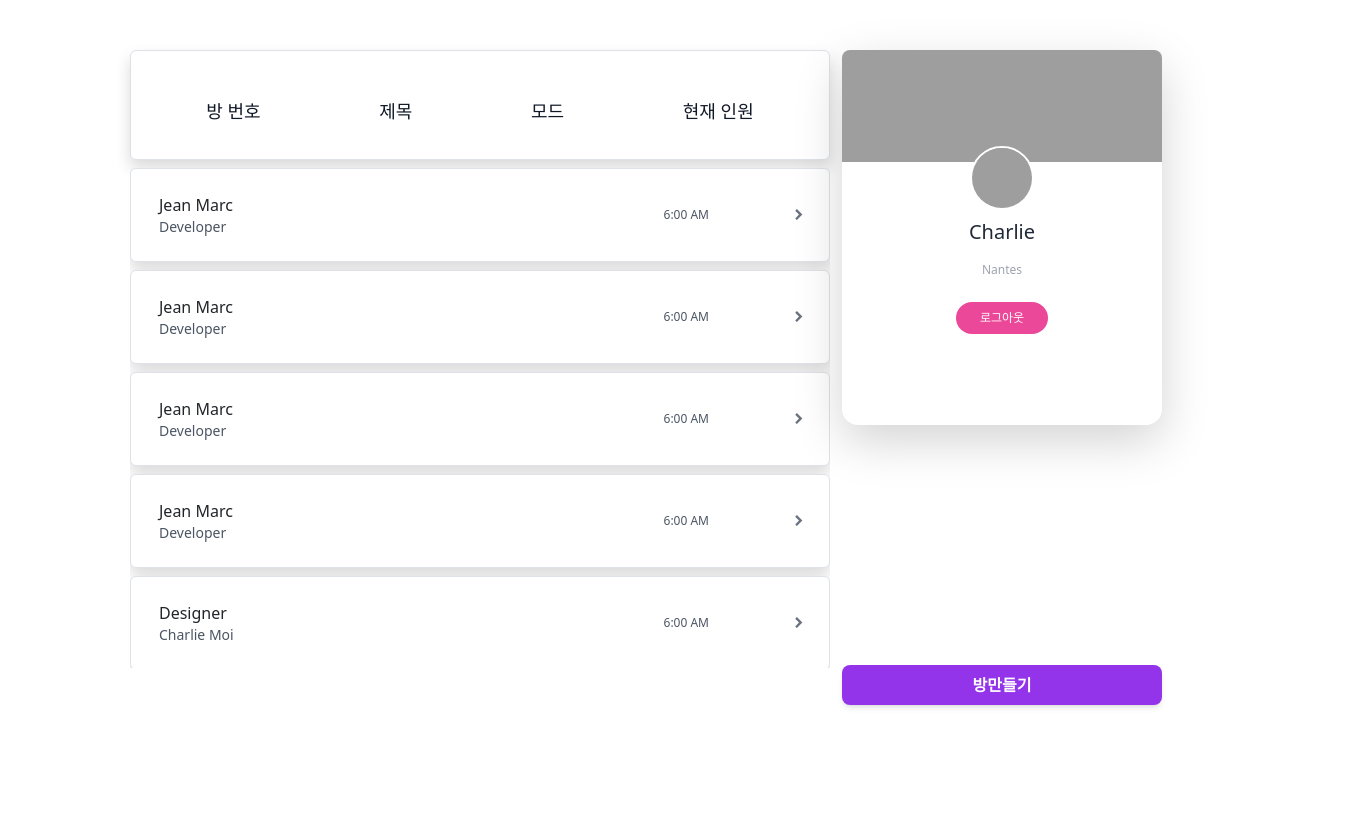
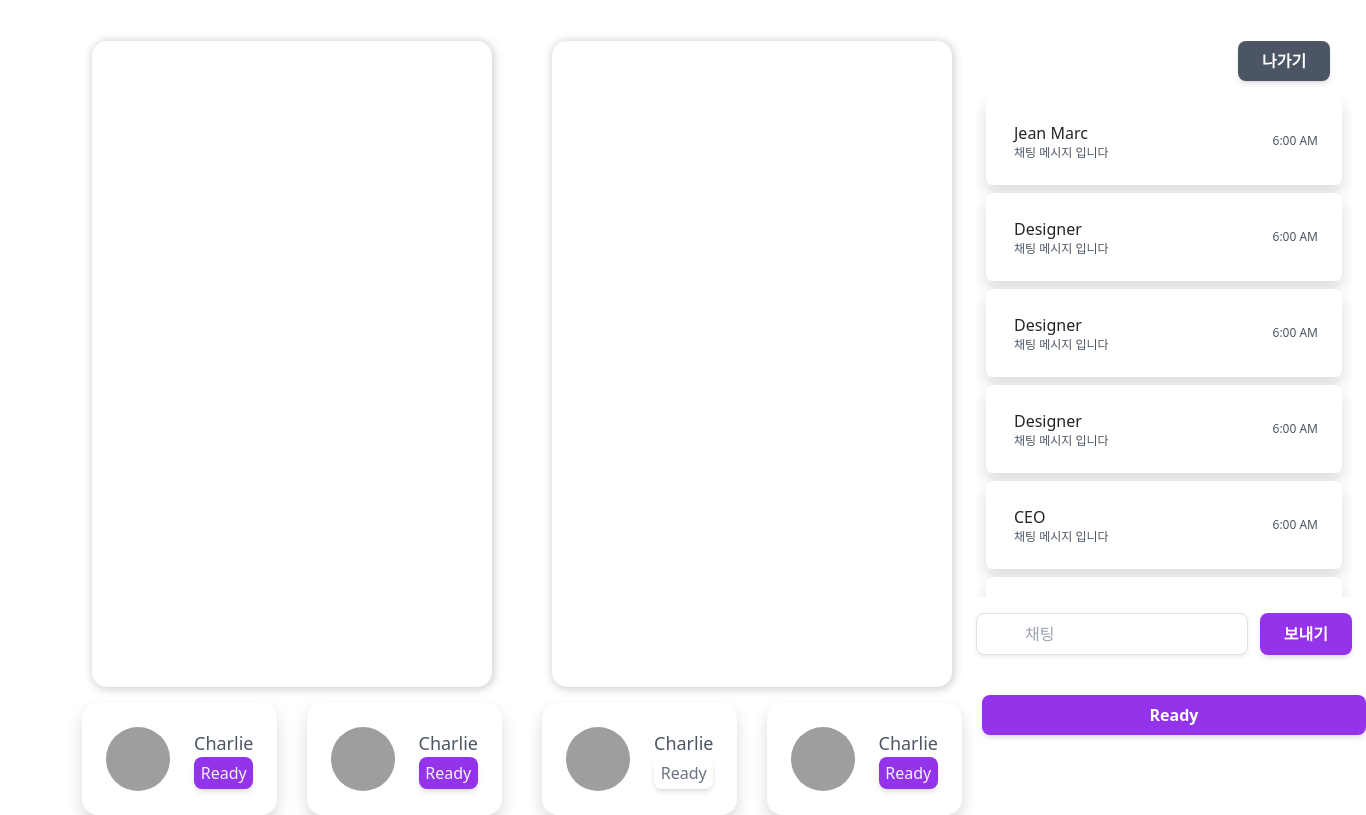
Before and after one commit to Miracle-Midnight/Drawing-Duo, a React (Create React App) app in the folder frontend/: page / in a window 1280 px wide. Shown: the whole page, 1366 px wide, since content can reach past the window. Built offline with nearby package versions, Linux system fonts and the light colour scheme; grey boxes are pictures that could not be loaded.

Commit message:
Feat : 게임 로비 나가기 버튼 추가

```diff
--- a/frontend/src/App.tsx
+++ b/frontend/src/App.tsx
@@ -9,7 +9,7 @@ import "bootstrap/dist/css/bootstrap.min.css";
 function App() {
   return (
     <>
-      <Lobby />
+      <GameLobby />
     </>
   );
 }
--- a/frontend/src/routes/gameLobby/gameLobby.tsx
+++ b/frontend/src/routes/gameLobby/gameLobby.tsx
@@ -100,9 +100,17 @@ function Login() {
             </div>
           </div>
         </div>
-        <div>
-          <div className="chat mx-auto rounded-md w-full h-full">
-            <div className="container flex flex-col items-center justify-center w-full mx-auto pt-11 pb-11">
+        <div className="flex flex-col justify-between">
+          <div className="ml-64">
+            <button
+              className="px-4 w-30 py-2 ml-5 mb-3 text-base font-semibold text-white bg-gray-600 rounded-lg shadow-md hover:bg-gray-700 focus:outline-none focus:ring-2 focus:ring-gray-500 focus:ring-offset-2 focus:ring-offset-purple-200 justify-center place-self-center"
+              type="submit"
+            >
+              나가기
+            </button>
+          </div>
+          <div className="chat mx-auto rounded-md w-full">
+            <div className="container flex flex-col items-center justify-center w-full mx-auto">
               <ul className="flex flex-col overflow-auto chat-container w-full">
                 <li className="flex flex-row mb-2 border-gray-400">
                   <div className="transition duration-500 shadow ease-in-out transform hover:-translate-y-1 hover:shadow-lg select-none cursor-pointer bg-white dark:bg-gray-800 rounded-md flex flex-1 items-center p-4">
@@ -186,12 +194,12 @@ function Login() {
 
               <div className="w-full rounded-md">
                 <div className="text-center font-light flex items-center justify-center">
-                  <form className="flex flex-col justify-center w-3/4 max-w-sm space-y-3 md:flex-row md:w-full md:space-x-3 md:space-y-0">
+                  <form className="flex flex-col justify-center w-full max-w-sm space-y-3 md:flex-row md:w-full md:space-x-3 md:space-y-0">
                     <div className=" relative ">
                       <input
                         type="text"
                         id="form-subscribe-Subscribe"
-                        className=" rounded-lg border-transparent flex-1 appearance-none border border-gray-300 w-full py-2 px-4 bg-white text-gray-700 placeholder-gray-400 shadow-sm text-base focus:outline-none focus:ring-2 focus:ring-purple-600 focus:border-transparent"
+                        className=" rounded-lg border-transparent flex-1 appearance-none border border-gray-300 w-full py-2 px-12 bg-white text-gray-700 placeholder-gray-400 shadow-sm text-base focus:outline-none focus:ring-2 focus:ring-purple-600 focus:border-transparent"
                         placeholder="채팅"
                       />
                     </div>
@@ -206,13 +214,15 @@ function Login() {
               </div>
             </div>
           </div>
+          <div className="pt-10">
             <div>
               <button
-              className="px-4 w-full py-2 ml-10 text-base font-semibold text-white bg-purple-600 rounded-lg shadow-md hover:bg-purple-700 focus:outline-none focus:ring-2 focus:ring-purple-500 focus:ring-offset-2 focus:ring-offset-purple-200 justify-center place-self-center"
+                className="px-4 w-96 py-2 ml-5 mb-6 text-base font-semibold text-white bg-purple-600 rounded-lg shadow-md hover:bg-purple-700 focus:outline-none focus:ring-2 focus:ring-purple-500 focus:ring-offset-2 focus:ring-offset-purple-200 justify-center place-self-center"
                 type="submit"
               >
                 Ready
               </button>
+            </div>
           </div>
         </div>
       </Container>
```
Lines whose indentation alone changed are shown as unchanged.
